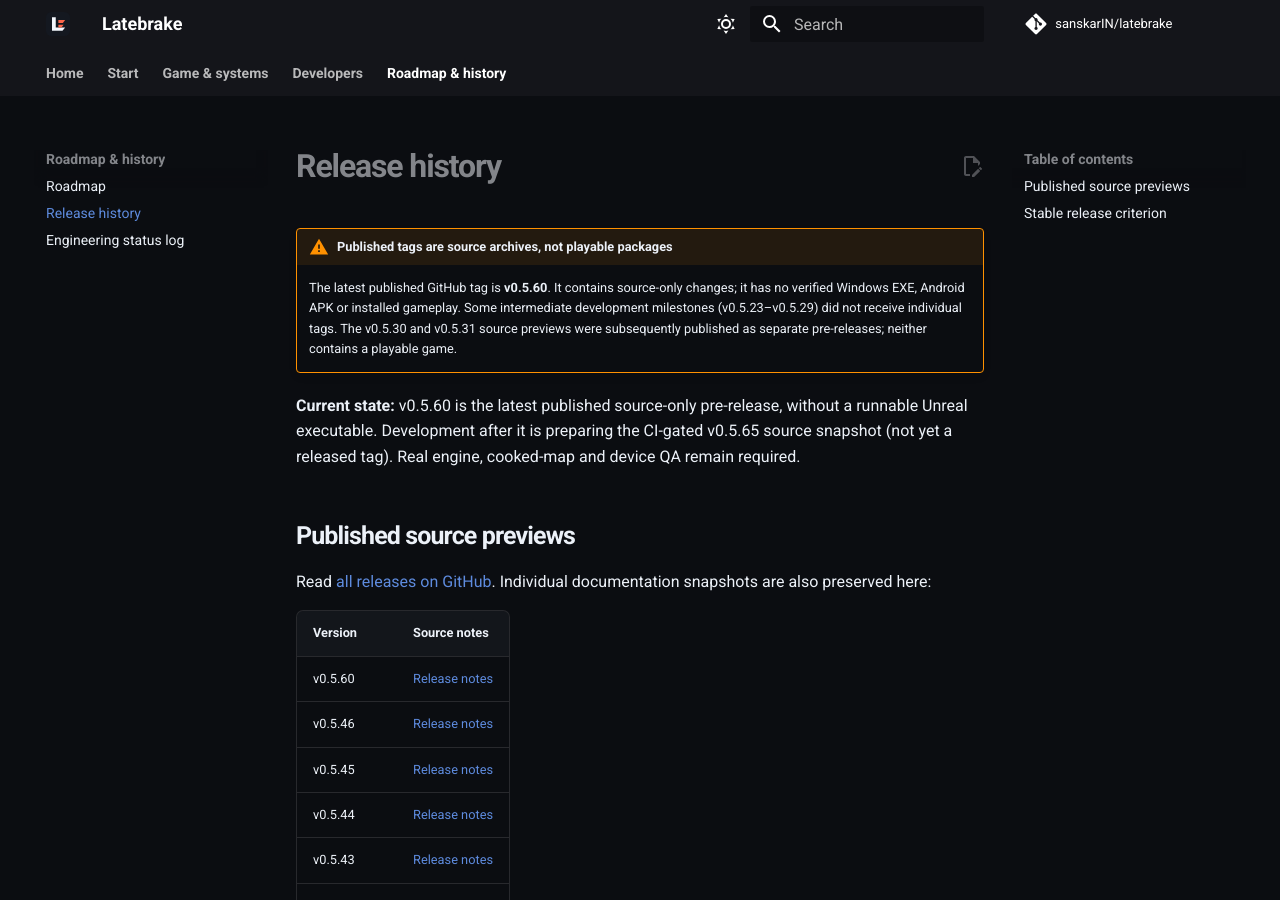
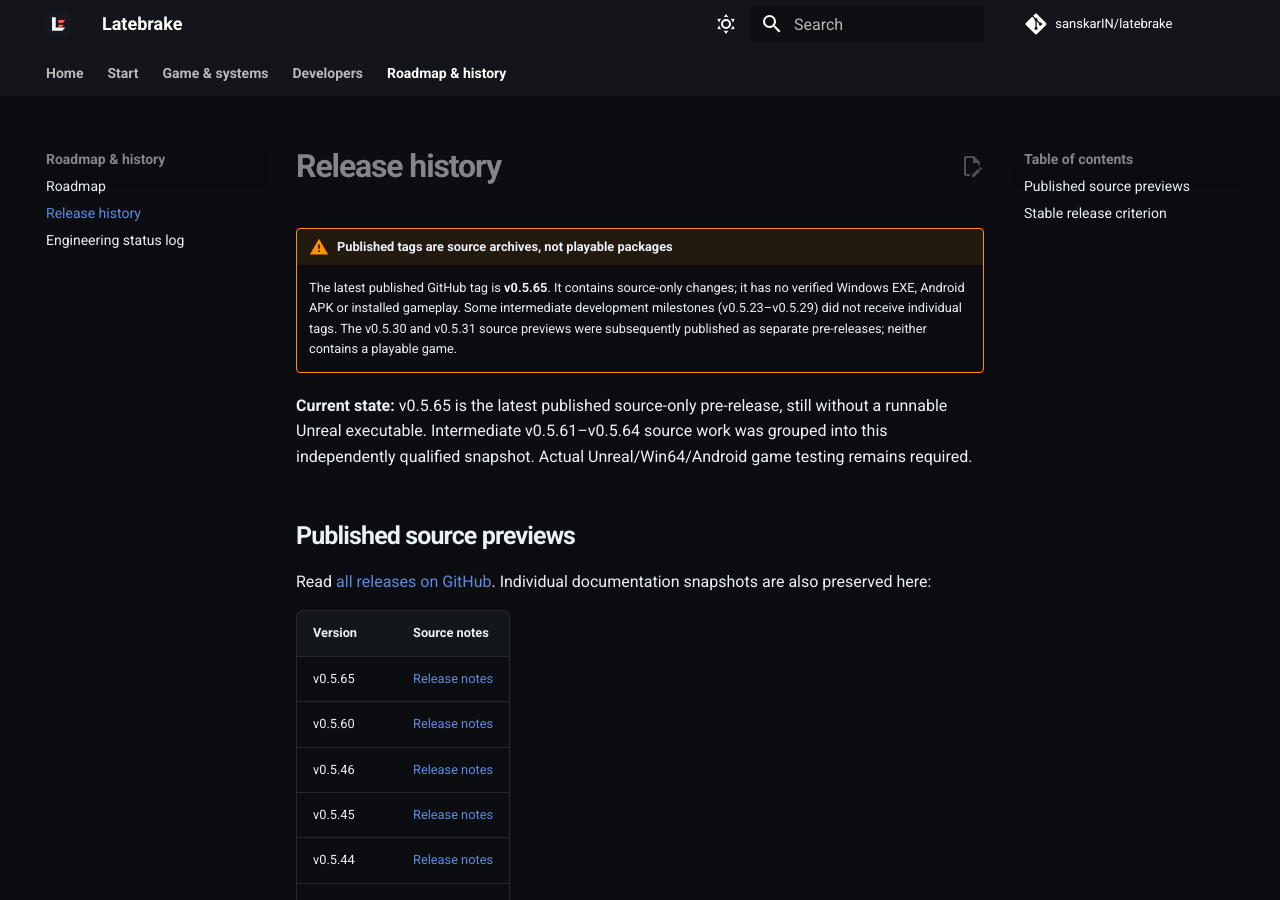
Before and after one commit to sanskarIN/latebrake, an MkDocs documentation site: the page built from docs/release-history.md, in a window 1280 px wide and 900 px high. Built offline with MkDocs 1.6.1 and Material for MkDocs 9.7.7, drawn with Linux system fonts in a browser that asks for light colours; comment, search, counter and statistics services are not loaded.

Commit message:
docs(history): record v0.5.65 as latest published source snapshot

```diff
--- a/docs/release-history.md
+++ b/docs/release-history.md
@@ -1,9 +1,9 @@
 # Release history
 
 !!! warning "Published tags are source archives, not playable packages"
-    The latest published GitHub tag is **v0.5.60**. It contains source-only changes; it has no verified Windows EXE, Android APK or installed gameplay. Some intermediate development milestones (v0.5.23–v0.5.29) did not receive individual tags. The v0.5.30 and v0.5.31 source previews were subsequently published as separate pre-releases; neither contains a playable game.
+    The latest published GitHub tag is **v0.5.65**. It contains source-only changes; it has no verified Windows EXE, Android APK or installed gameplay. Some intermediate development milestones (v0.5.23–v0.5.29) did not receive individual tags. The v0.5.30 and v0.5.31 source previews were subsequently published as separate pre-releases; neither contains a playable game.
 
-**Current state:** v0.5.60 is the latest published source-only pre-release, without a runnable Unreal executable. Development after it is preparing the CI-gated v0.5.65 source snapshot (not yet a released tag). Real engine, cooked-map and device QA remain required.
+**Current state:** v0.5.65 is the latest published source-only pre-release, still without a runnable Unreal executable. Intermediate v0.5.61–v0.5.64 source work was grouped into this independently qualified snapshot. Actual Unreal/Win64/Android game testing remains required.
 
 ## Published source previews
 
@@ -11,6 +11,7 @@ Read [all releases on GitHub](https://github.com/sanskarIN/latebrake/releases).
 
 | Version | Source notes |
 | --- | --- |
+| v0.5.65 | [Release notes](releases/v0.5.65.md) |
 | v0.5.60 | [Release notes](releases/v0.5.60.md) |
 | v0.5.46 | [Release notes](releases/v0.5.46.md) |
 | v0.5.45 | [Release notes](releases/v0.5.45.md) |
```
